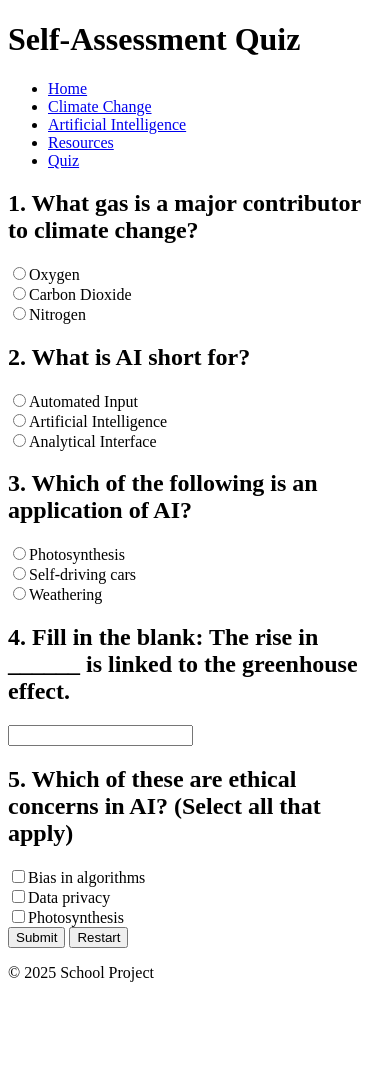
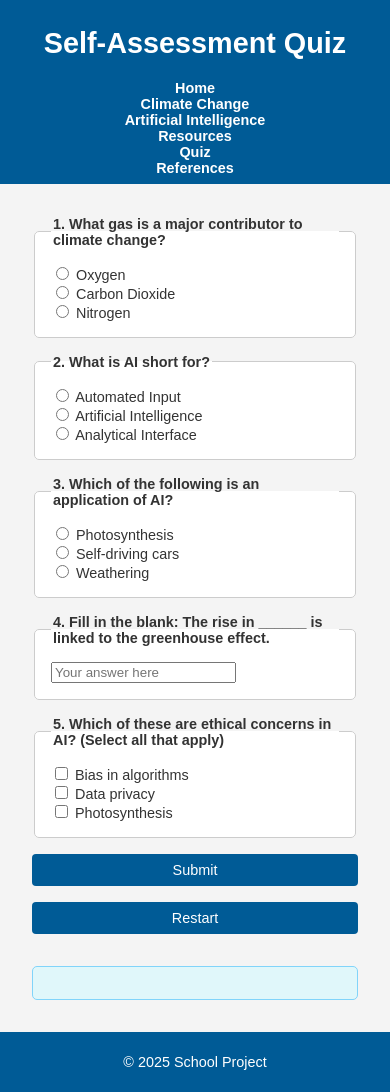
Before and after one commit to richiro07/IT3203, a plain HTML site: page quiz.html in a window 390 px wide. Before the commit the page ends 998 px from the top, so only its background shows below. Drawn offline with Linux system fonts and the light colour scheme.

Commit message:
Add files via upload

```diff
--- a/quiz.html
+++ b/quiz.html
@@ -1,4 +1,3 @@
-<!-- quiz.html -->
 <!DOCTYPE html>
 <html lang="en">
 <head>
@@ -17,39 +16,54 @@
                 <li><a href="topic2.html">Artificial Intelligence</a></li>
                 <li><a href="resources.html">Resources</a></li>
                 <li><a href="quiz.html">Quiz</a></li>
+                <li><a href="references.html">References</a></li>
             </ul>
         </nav>
     </header>
-    <section>
+    <main>
+        <section class="quiz-section">
             <form id="quizForm">
-            <h2>1. What gas is a major contributor to climate change?</h2>
-            <label><input type="radio" name="q1" value="a">Oxygen</label><br>
-            <label><input type="radio" name="q1" value="b">Carbon Dioxide</label><br>
-            <label><input type="radio" name="q1" value="c">Nitrogen</label><br>
+                <fieldset>
+                    <legend>1. What gas is a major contributor to climate change?</legend>
+                    <label><input type="radio" name="q1" value="a"> Oxygen</label><br>
+                    <label><input type="radio" name="q1" value="b"> Carbon Dioxide</label><br>
+                    <label><input type="radio" name="q1" value="c"> Nitrogen</label>
+                </fieldset>
 
-            <h2>2. What is AI short for?</h2>
-            <label><input type="radio" name="q2" value="a">Automated Input</label><br>
-            <label><input type="radio" name="q2" value="b">Artificial Intelligence</label><br>
-            <label><input type="radio" name="q2" value="c">Analytical Interface</label><br>
+                <fieldset>
+                    <legend>2. What is AI short for?</legend>
+                    <label><input type="radio" name="q2" value="a"> Automated Input</label><br>
+                    <label><input type="radio" name="q2" value="b"> Artificial Intelligence</label><br>
+                    <label><input type="radio" name="q2" value="c"> Analytical Interface</label>
+                </fieldset>
 
-            <h2>3. Which of the following is an application of AI?</h2>
-            <label><input type="radio" name="q3" value="a">Photosynthesis</label><br>
-            <label><input type="radio" name="q3" value="b">Self-driving cars</label><br>
-            <label><input type="radio" name="q3" value="c">Weathering</label><br>
+                <fieldset>
+                    <legend>3. Which of the following is an application of AI?</legend>
+                    <label><input type="radio" name="q3" value="a"> Photosynthesis</label><br>
+                    <label><input type="radio" name="q3" value="b"> Self-driving cars</label><br>
+                    <label><input type="radio" name="q3" value="c"> Weathering</label>
+                </fieldset>
 
-            <h2>4. Fill in the blank: The rise in ______ is linked to the greenhouse effect.</h2>
-            <input type="text" name="q4"><br>
+                <fieldset>
+                    <legend>4. Fill in the blank: The rise in ______ is linked to the greenhouse effect.</legend>
+                    <input type="text" name="q4" placeholder="Your answer here">
+                </fieldset>
 
-            <h2>5. Which of these are ethical concerns in AI? (Select all that apply)</h2>
-            <label><input type="checkbox" name="q5" value="a">Bias in algorithms</label><br>
-            <label><input type="checkbox" name="q5" value="b">Data privacy</label><br>
-            <label><input type="checkbox" name="q5" value="c">Photosynthesis</label><br>
+                <fieldset>
+                    <legend>5. Which of these are ethical concerns in AI? (Select all that apply)</legend>
+                    <label><input type="checkbox" name="q5" value="a"> Bias in algorithms</label><br>
+                    <label><input type="checkbox" name="q5" value="b"> Data privacy</label><br>
+                    <label><input type="checkbox" name="q5" value="c"> Photosynthesis</label>
+                </fieldset>
 
+                <div class="button-group">
                     <button type="button" onclick="gradeQuiz()">Submit</button>
                     <button type="reset">Restart</button>
+                </div>
             </form>
             <div id="results"></div>
         </section>
+    </main>
     <footer>
         <p>&copy; 2025 School Project</p>
     </footer>
@@ -74,19 +88,19 @@
             const q5 = Array.from(document.querySelectorAll('input[name="q5"]:checked')).map(cb => cb.value);
 
             if (q1?.value === answers.q1) score++;
-            results += `<p>Q1: ${q1?.value === answers.q1 ? "Correct" : "Incorrect"}</p>`;
+            results += `<p>Q1: ${q1?.value === answers.q1 ? "Correct" : "Incorrect (Correct: Carbon Dioxide)"}</p>`;
 
             if (q2?.value === answers.q2) score++;
-            results += `<p>Q2: ${q2?.value === answers.q2 ? "Correct" : "Incorrect"}</p>`;
+            results += `<p>Q2: ${q2?.value === answers.q2 ? "Correct" : "Incorrect (Correct: Artificial Intelligence)"}</p>`;
 
             if (q3?.value === answers.q3) score++;
-            results += `<p>Q3: ${q3?.value === answers.q3 ? "Correct" : "Incorrect"}</p>`;
+            results += `<p>Q3: ${q3?.value === answers.q3 ? "Correct" : "Incorrect (Correct: Self-driving cars)"}</p>`;
 
             if (q4 === answers.q4) score++;
-            results += `<p>Q4: ${q4 === answers.q4 ? "Correct" : "Incorrect"}</p>`;
+            results += `<p>Q4: ${q4 === answers.q4 ? "Correct" : "Incorrect (Correct: carbon dioxide)"}</p>`;
 
             if (JSON.stringify(q5.sort()) === JSON.stringify(answers.q5.sort())) score++;
-            results += `<p>Q5: ${JSON.stringify(q5.sort()) === JSON.stringify(answers.q5.sort()) ? "Correct" : "Incorrect"}</p>`;
+            results += `<p>Q5: ${JSON.stringify(q5.sort()) === JSON.stringify(answers.q5.sort()) ? "Correct" : "Incorrect (Correct: Bias in algorithms, Data privacy)"}</p>`;
 
             results += `<h3>Total Score: ${score}/5</h3>`;
             results += `<h3>${score >= 3 ? "Pass ✅" : "Fail ❌"}</h3>`;
--- /dev/null
+++ b/style.css
@@ -0,0 +1,109 @@
+/* style.css */
+
+/* Base Styles */
+body {
+    font-family: Arial, sans-serif;
+    margin: 0;
+    padding: 0;
+    background-color: #f4f4f4;
+    color: #333;
+}
+
+header, footer {
+    background-color: #005b96;
+    color: white;
+    padding: 1rem;
+    text-align: center;
+}
+
+nav ul {
+    display: flex;
+    justify-content: center;
+    list-style: none;
+    padding: 0;
+    margin: 1rem 0 0 0;
+    flex-wrap: wrap;
+}
+
+nav ul li {
+    margin: 0 1rem;
+}
+
+nav ul li a {
+    text-decoration: none;
+    color: white;
+    font-weight: bold;
+}
+
+section, main {
+    padding: 1rem;
+    max-width: 900px;
+    margin: auto;
+}
+
+fieldset {
+    border: 1px solid #ccc;
+    margin-bottom: 1rem;
+    padding: 1rem;
+    border-radius: 5px;
+    background-color: #fff;
+}
+
+legend {
+    font-weight: bold;
+}
+
+.button-group {
+    display: flex;
+    gap: 1rem;
+    margin-top: 1rem;
+}
+
+button {
+    padding: 0.5rem 1rem;
+    font-size: 1rem;
+    cursor: pointer;
+    border: none;
+    background-color: #005b96;
+    color: white;
+    border-radius: 4px;
+    transition: background-color 0.3s;
+}
+
+button:hover {
+    background-color: #003f6b;
+}
+
+#results {
+    margin-top: 2rem;
+    background-color: #e0f7fa;
+    padding: 1rem;
+    border-radius: 5px;
+    border: 1px solid #81d4fa;
+}
+
+/* Responsive Design */
+@media (max-width: 768px) {
+    nav ul {
+        flex-direction: column;
+        align-items: center;
+    }
+
+    .button-group {
+        flex-direction: column;
+    }
+}
+
+@media (max-width: 480px) {
+    body {
+        font-size: 0.9rem;
+    }
+
+    header, footer {
+        padding: 0.5rem;
+    }
+
+    button {
+        font-size: 0.9rem;
+    }
+}
```
Also changed, not shown: index.html (added, +31 -0 lines), references.html (added, +38 -0 lines), resources.html (added, +36 -0 lines), topic1.html (added, +39 -0 lines), topic2.html (added, +39 -0 lines). Lines whose indentation alone changed are shown as unchanged.
